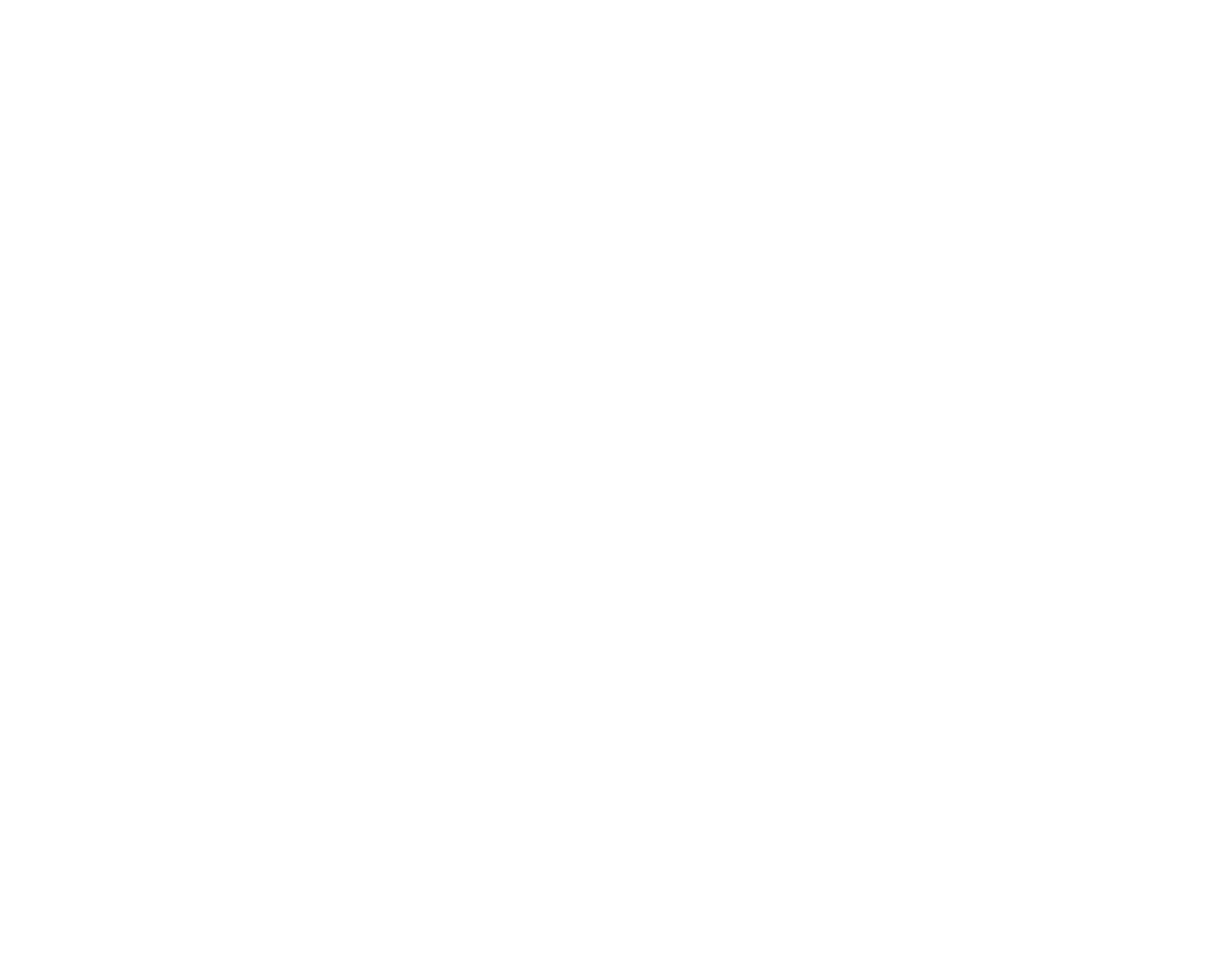
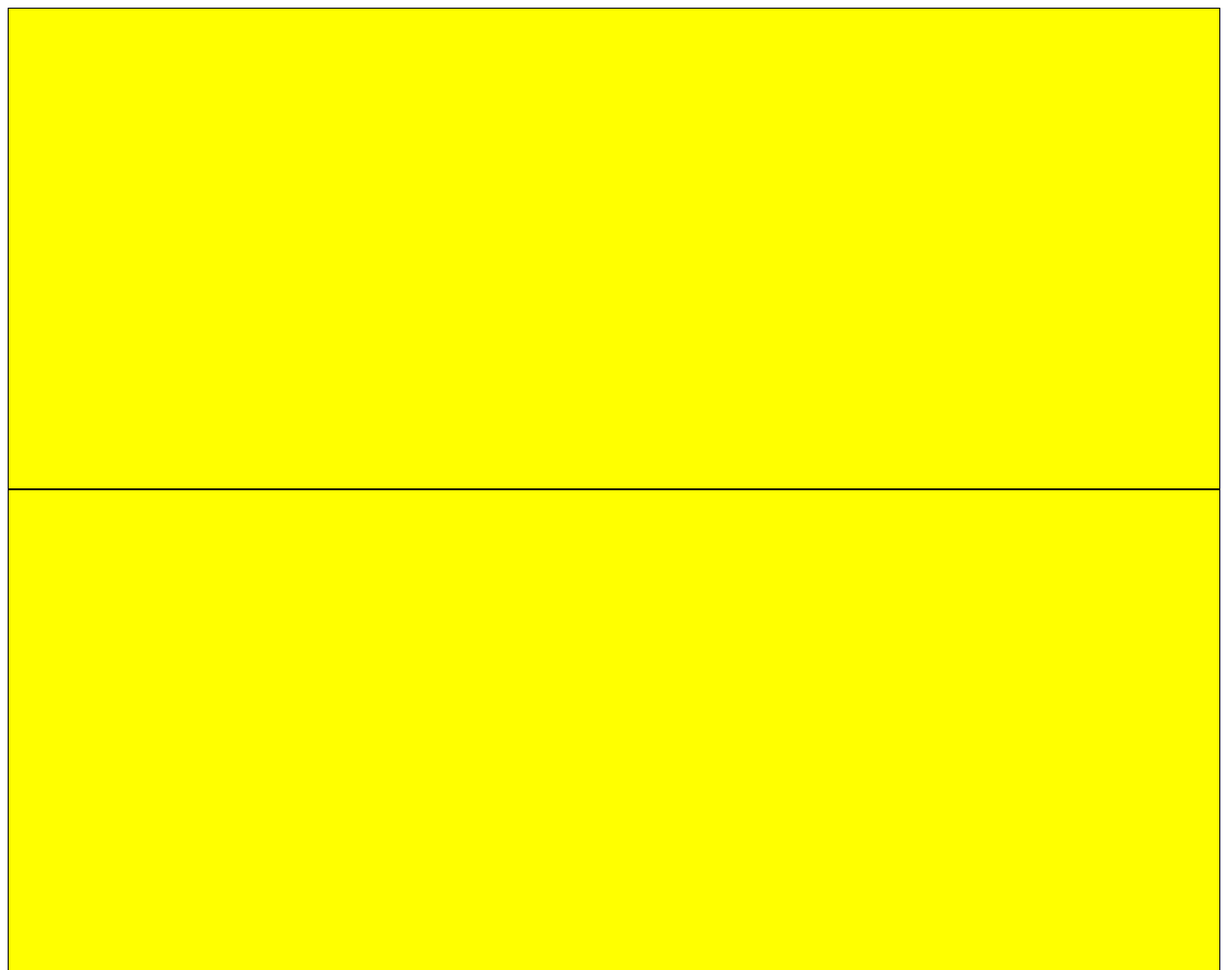
Before and after one commit to nicksolony/simple_site, a plain HTML site: page index.html in a window 1280 px wide. Shown: the top 1011 px of the page at 96% size. Drawn offline with Linux system fonts and the light colour scheme.

Commit message:
added style to sections

```diff
--- a/style.css
+++ b/style.css
@@ -1,3 +1,5 @@
 section {
     height: 500px;
+    background-color: yellow;
+    border: solid black 1px;
 }
```
